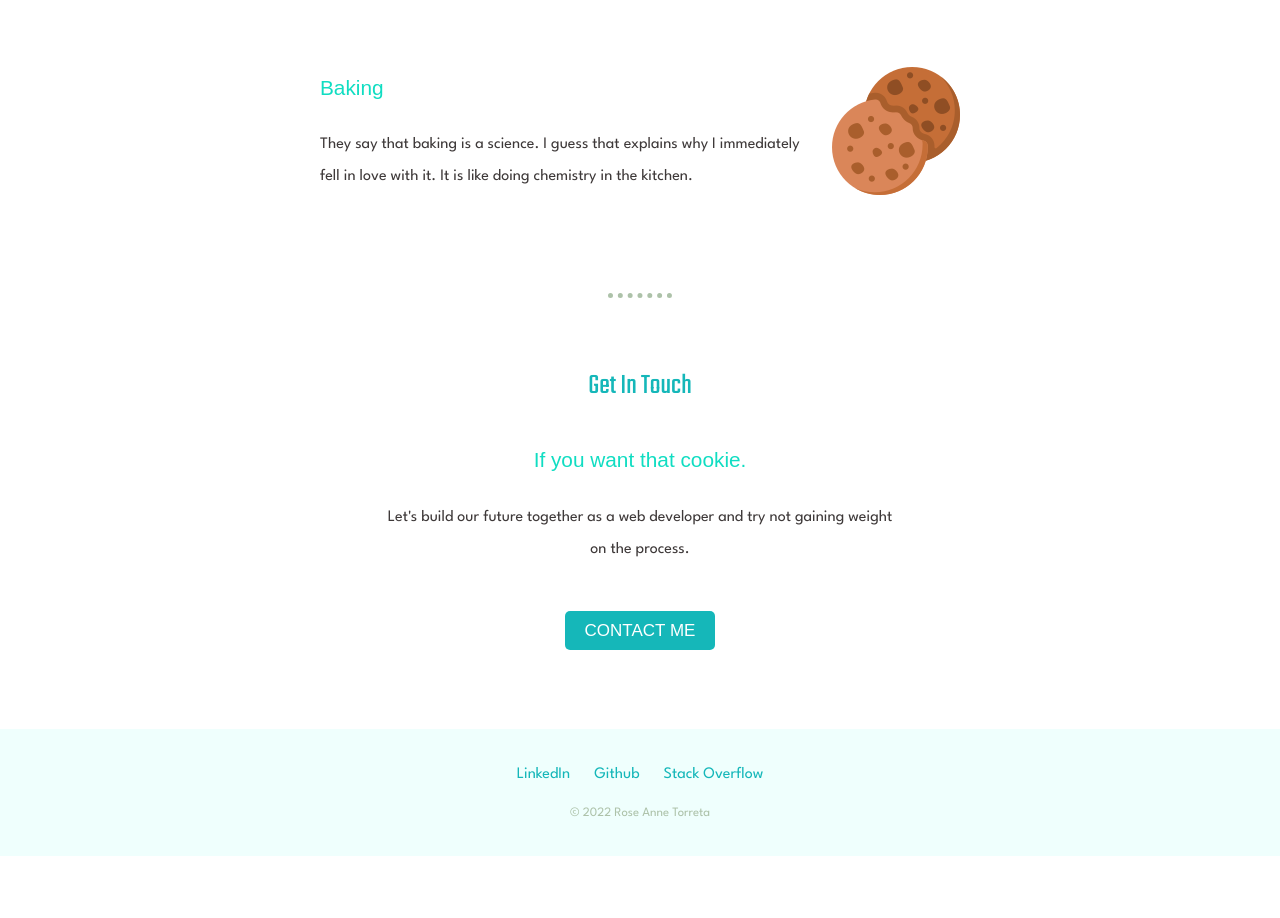
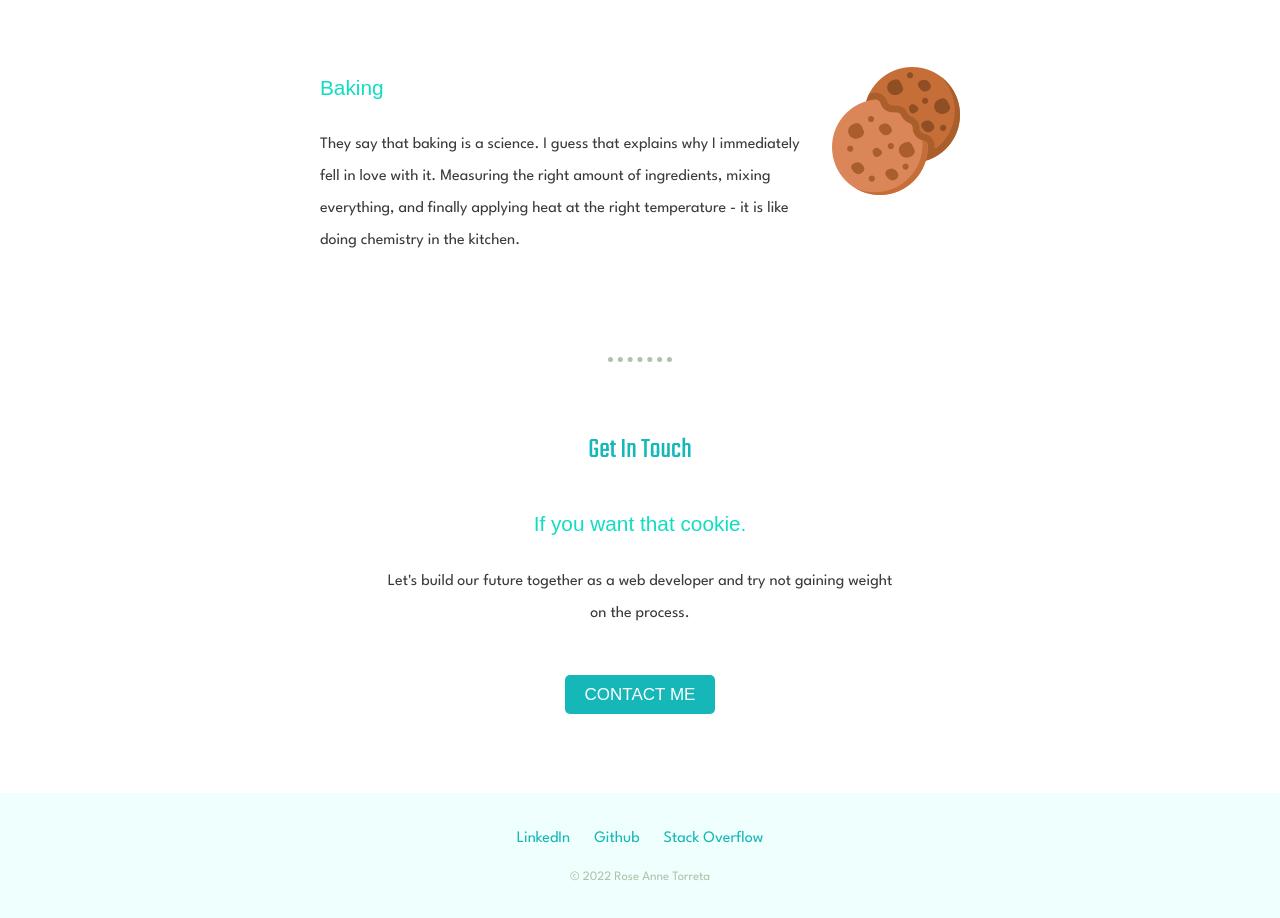
Before and after one commit to ratorreta/mysite, a plain HTML site: page index.html in a window 1280 px wide. Shown: the part 1620-2538 px from the top of the page. Before the commit the page ends 2476 px from the top, so only its background shows below. Drawn offline with Linux system fonts and the light colour scheme; a web font is replaced by a local one.

Commit message:
Update index.html

```diff
--- a/index.html
+++ b/index.html
@@ -40,7 +40,7 @@
       <div class="skill-row">
         <img class="cookie-img" src="images/cookies.png" alt="cookie icon">
         <h3>Baking</h3>
-        <p>They say that baking is a science. I guess that explains why I immediately fell in love with it. It is like doing chemistry in the kitchen. </p>
+        <p>They say that baking is a science. I guess that explains why I immediately fell in love with it. Measuring the right amount of ingredients, mixing everything, and finally applying heat at the right temperature - it is like doing chemistry in the kitchen. </p>
       </div>
     </div>
     <hr>
```
